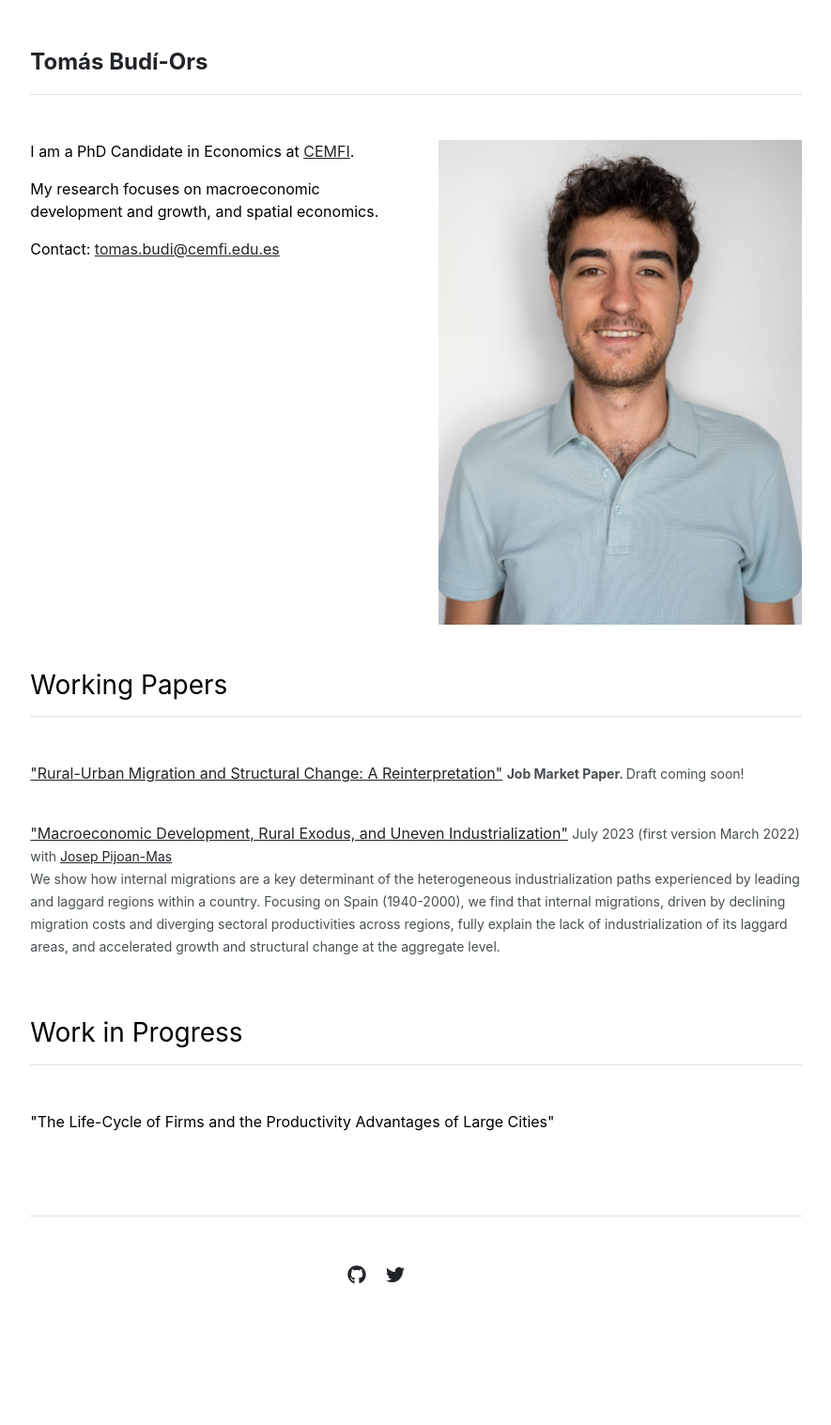
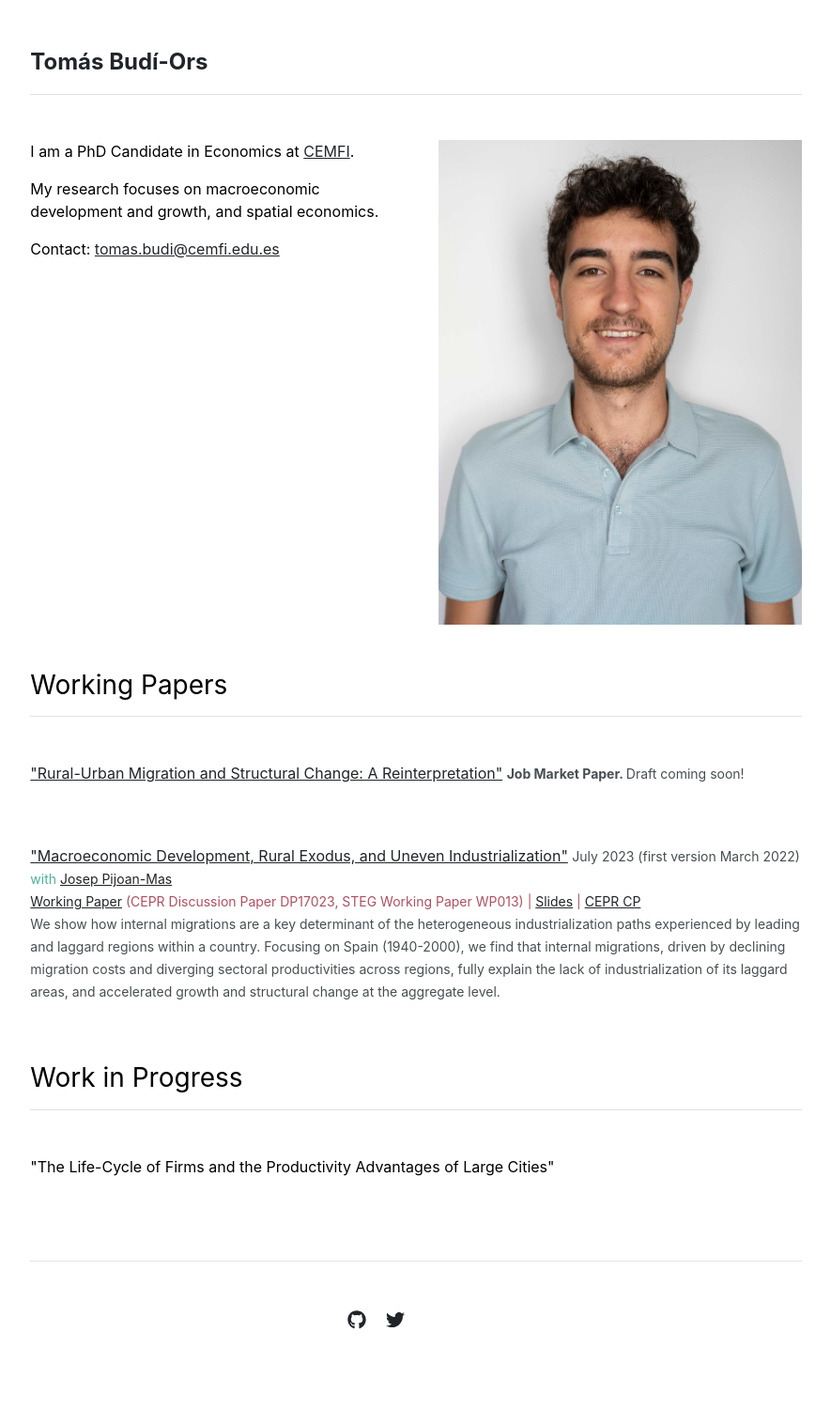
Before and after one commit to tomas-budi-ors/tomas-budi-ors.github.io, a Jekyll site: the page built from index.md, in a window 1280 px wide. Shown: the whole page at 94% size, without its empty margins (197-1082 px from the left). Built offline with Jekyll 4.4.1, drawn with Linux system fonts in a browser that asks for light colours; before the commit the page ends 1469 px from its top, so only the background shows below that.

Commit message:
Format of WP section

```diff
--- a/_data/working_papers.yml
+++ b/_data/working_papers.yml
@@ -3,6 +3,7 @@ featured:
 - {name: '"Macroeconomic Development, Rural Exodus, and Uneven Industrialization"',
    extra_info: 'July 2023 (first version March 2022)',
    coauthors: 'with <a href="https://www.cemfi.es/~pijoan/" target="_blank" rel="noopener noreferrer">Josep Pijoan-Mas</a>',
+   links: '<a href="/working_papers/SC_Migration_12bis.pdf" target="_blank" rel="noopener noreferrer">Working Paper</a> (CEPR Discussion Paper DP17023, STEG Working Paper WP013) | <a href="/working_papers/SC_geo_EEA.pdf" target="_blank" rel="noopener noreferrer">Slides</a> | <a href="" target="_blank" rel="noopener noreferrer">CEPR CP</a>',
    url: '/working_papers/SC_Migration_12bis.pdf',
    abstract: 'We show how internal migrations are a key determinant of the heterogeneous industrialization paths experienced by leading and laggard regions within a country.
     Focusing on Spain (1940-2000), we find that internal migrations, driven by declining migration costs and diverging sectoral productivities across regions, fully explain the lack of industrialization of its laggard areas, and accelerated growth and structural change at the aggregate level.'}
--- a/_includes/work_in_progress.html
+++ b/_includes/work_in_progress.html
@@ -4,7 +4,7 @@
     {% if page.title == "Home" %}
       {% for item in site.data.work_in_progress.featured %}
         <p>{{ item.name }}<br>
-        <span style="color:#474f52;"><small>{{ item.coauthors }}</small></span><br>
+        <span style="color:#4FB09E;"><small>{{ item.coauthors }}</small></span><br>
         <span style="color:#474f52;"><small>{{ item.abstract }}</small></span>
         </p>
       {% endfor %}
--- a/_includes/working_papers.html
+++ b/_includes/working_papers.html
@@ -4,8 +4,9 @@
     {% if page.title == "Home" %}
       {% for item in site.data.working_papers.featured %}
         <p><a href="{{ item.url }}" target="_blank" rel="noopener noreferrer">{{ item.name }}</a>
-        <span class="coauthors" style="color:#474f52; font-size: 14px;">{{item.extra_info}}</span><br>
-        <span style="color:#474f52;"><small>{{ item.coauthors }}</small></span><br>
+        <span style="color:#474f52; font-size: 14px;">{{item.extra_info}}</span><br>
+        <span style="color:#4FB09E;"><small>{{ item.coauthors }}</small></span><br>
+        <span style="color:#b04f61;"><small>{{ item.links }}</small></span><br>
         <span style="color:#474f52;"><small>{{ item.abstract }}</small></span></p>
       {% endfor %}
     {% else %}
```
Also changed, not shown: 1 other file.
